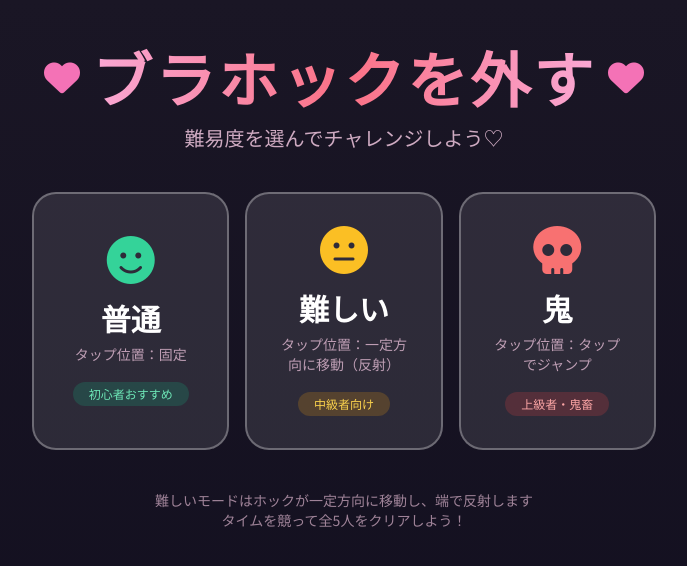
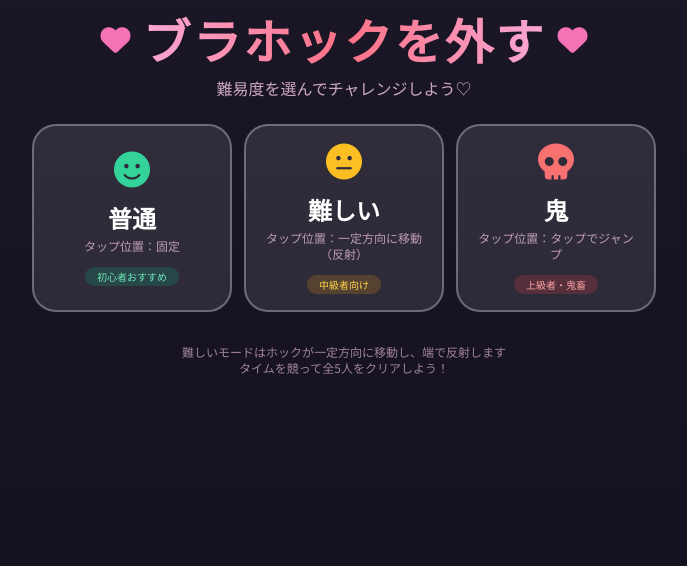
Before and after one commit to zawa-works/Braunhock, a plain HTML site: page index.html in a window 1280 px wide. Shown: the whole page, without its empty margins (296-983 px from the left). Drawn offline with nearby package versions, Linux system fonts and the light colour scheme.

Commit message:
[fix]難易度画面が収まるように修正

```diff
--- a/index.html
+++ b/index.html
@@ -154,53 +154,55 @@
 
 <body class="sexy-bg min-h-screen text-white overflow-x-hidden overflow-y-hidden">
     <!-- Difficulty Selection Screen -->
-    <div id="difficulty-screen" class="max-w-2xl mx-auto pt-12 pb-12 px-6">
-        <div class="text-center mb-10">
-            <div class="flex items-center justify-center gap-x-3 mb-4">
-                <i class="fa-solid fa-heart text-pink-400 text-4xl heart"></i>
+    <div id="difficulty-screen" class="max-w-2xl mx-auto pt-4 pb-4 px-6">
+        <div class="text-center mb-6">
+            <div class="flex items-center justify-center gap-x-3 mb-3">
+                <i class="fa-solid fa-heart text-pink-400 text-3xl heart"></i>
                 <h1
-                    class="title-font text-6xl font-bold tracking-wider bg-gradient-to-r from-pink-300 via-rose-400 to-pink-300 bg-clip-text text-transparent">
+                    class="title-font text-4xl md:text-5xl font-bold tracking-wider bg-gradient-to-r from-pink-300 via-rose-400 to-pink-300 bg-clip-text text-transparent">
                     ブラホックを外す
                 </h1>
-                <i class="fa-solid fa-heart text-pink-400 text-4xl heart"></i>
+                <i class="fa-solid fa-heart text-pink-400 text-3xl heart"></i>
             </div>
-            <p class="text-pink-200/80 text-xl">難易度を選んでチャレンジしよう♡</p>
+            <p class="text-pink-200/80 text-base">難易度を選んでチャレンジしよう♡</p>
         </div>
 
-        <div class="grid grid-cols-1 md:grid-cols-3 gap-4 max-w-3xl mx-auto">
+        <div class="grid grid-cols-1 md:grid-cols-3 gap-3 max-w-3xl mx-auto">
             <button onclick="selectDifficulty('normal')"
-                class="difficulty-btn group px-8 py-8 bg-white/10 hover:bg-white/15 border-2 border-white/30 hover:border-pink-400/60 rounded-3xl text-center transition-all">
-                <div class="mb-4"><i
-                        class="fa-solid fa-smile text-5xl text-emerald-400 group-hover:scale-110 transition-transform"></i>
+                class="difficulty-btn group px-5 py-4 bg-white/10 hover:bg-white/15 border-2 border-white/30 hover:border-pink-400/60 rounded-3xl text-center transition-all">
+                <div class="mb-3"><i
+                        class="fa-solid fa-smile text-4xl text-emerald-400 group-hover:scale-110 transition-transform"></i>
                 </div>
-                <div class="text-3xl font-bold mb-2">普通</div>
-                <div class="text-pink-200/70 text-sm mb-4">タップ位置：固定</div>
-                <div class="text-xs px-4 py-1 bg-emerald-500/20 text-emerald-300 rounded-full inline-block">初心者おすすめ
+                <div class="text-2xl font-bold mb-1">普通</div>
+                <div class="text-pink-200/70 text-xs mb-2">タップ位置：固定</div>
+                <div class="text-[10px] px-3 py-0.5 bg-emerald-500/20 text-emerald-300 rounded-full inline-block">
+                    初心者おすすめ
                 </div>
             </button>
 
             <button onclick="selectDifficulty('hard')"
-                class="difficulty-btn group px-8 py-8 bg-white/10 hover:bg-white/15 border-2 border-white/30 hover:border-pink-400/60 rounded-3xl text-center transition-all">
-                <div class="mb-4"><i
-                        class="fa-solid fa-meh text-5xl text-amber-400 group-hover:scale-110 transition-transform"></i>
+                class="difficulty-btn group px-5 py-4 bg-white/10 hover:bg-white/15 border-2 border-white/30 hover:border-pink-400/60 rounded-3xl text-center transition-all">
+                <div class="mb-3"><i
+                        class="fa-solid fa-meh text-4xl text-amber-400 group-hover:scale-110 transition-transform"></i>
                 </div>
-                <div class="text-3xl font-bold mb-2">難しい</div>
-                <div class="text-pink-200/70 text-sm mb-4">タップ位置：一定方向に移動（反射）</div>
-                <div class="text-xs px-4 py-1 bg-amber-500/20 text-amber-300 rounded-full inline-block">中級者向け</div>
+                <div class="text-2xl font-bold mb-1">難しい</div>
+                <div class="text-pink-200/70 text-xs mb-2">タップ位置：一定方向に移動（反射）</div>
+                <div class="text-[10px] px-3 py-0.5 bg-amber-500/20 text-amber-300 rounded-full inline-block">中級者向け
+                </div>
             </button>
 
             <button onclick="selectDifficulty('oni')"
-                class="difficulty-btn group px-8 py-8 bg-white/10 hover:bg-white/15 border-2 border-white/30 hover:border-pink-400/60 rounded-3xl text-center transition-all">
-                <div class="mb-4"><i
-                        class="fa-solid fa-skull text-5xl text-red-400 group-hover:scale-110 transition-transform"></i>
+                class="difficulty-btn group px-5 py-4 bg-white/10 hover:bg-white/15 border-2 border-white/30 hover:border-pink-400/60 rounded-3xl text-center transition-all">
+                <div class="mb-3"><i
+                        class="fa-solid fa-skull text-4xl text-red-400 group-hover:scale-110 transition-transform"></i>
                 </div>
-                <div class="text-3xl font-bold mb-2">鬼</div>
-                <div class="text-pink-200/70 text-sm mb-4">タップ位置：タップでジャンプ</div>
-                <div class="text-xs px-4 py-1 bg-red-500/20 text-red-300 rounded-full inline-block">上級者・鬼畜</div>
+                <div class="text-2xl font-bold mb-1">鬼</div>
+                <div class="text-pink-200/70 text-xs mb-2">タップ位置：タップでジャンプ</div>
+                <div class="text-[10px] px-3 py-0.5 bg-red-500/20 text-red-300 rounded-full inline-block">上級者・鬼畜</div>
             </button>
         </div>
 
-        <div class="text-center mt-10 text-pink-200/60 text-sm">
+        <div class="text-center mt-8 text-pink-200/60 text-xs">
             難しいモードはホックが一定方向に移動し、端で反射します<br>
             タイムを競って全5人をクリアしよう！
         </div>
@@ -452,14 +454,12 @@
             let left = parseFloat(hookArea.style.left) || stageRect.width * 0.47;
             let top = parseFloat(hookArea.style.top) || stageRect.height * 0.52;
 
-            // シンプル移動: left += dx; top += dy;
             left += dx;
             top += dy;
 
             const hookWidth = 68;
             const hookHeight = 68;
 
-            // 端で反射
             if (left < 40) {
                 left = 40;
                 dx = -dx;
@@ -490,18 +490,15 @@
             const stage = document.getElementById('stage');
             const stageRect = stage.getBoundingClientRect();
 
-            // 初期位置
             let left = stageRect.width * 0.47;
             let top = stageRect.height * 0.52;
             hookArea.style.left = `${left}px`;
             hookArea.style.top = `${top}px`;
             hookArea.style.transform = 'translate(-50%, -50%)';
 
-            // dx, dy をランダムに初期化（一定速度）
             dx = (Math.random() * 3 + 2) * (Math.random() > 0.5 ? 1 : -1);
             dy = (Math.random() * 3 + 2) * (Math.random() > 0.5 ? 1 : -1);
 
-            // 定期的に移動
             hardMoveInterval = setInterval(moveHookLinear, 30);
         }
 
```
